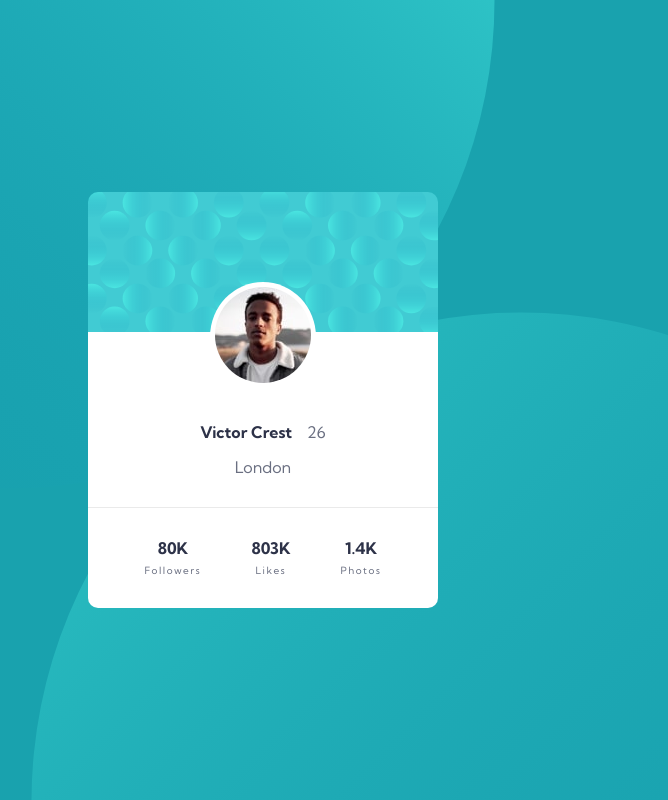
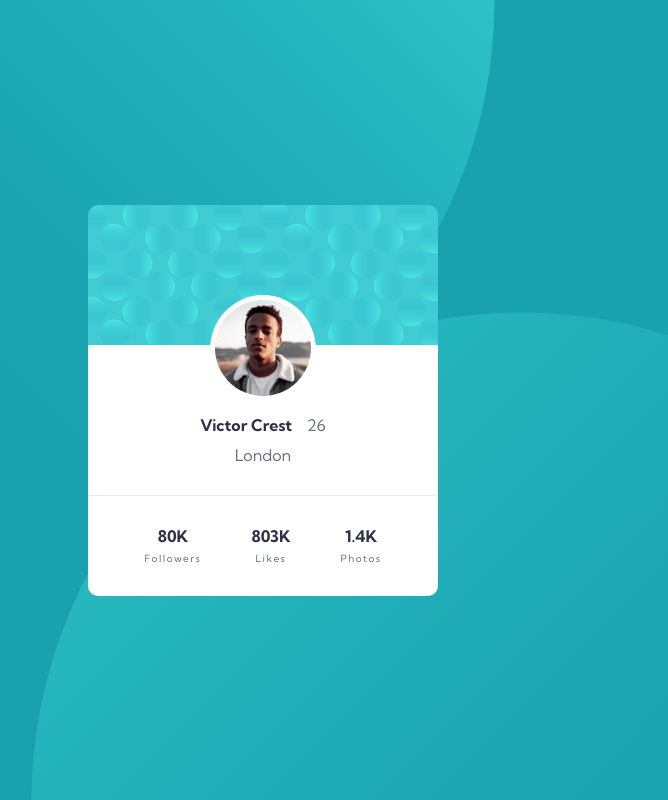
Before and after one commit to hhamza1/fem-profile-card, a plain HTML site: page index.html in a window 1280 px wide. Shown: the whole page, without its empty margins (377-1045 px from the left). Drawn offline with Linux system fonts and the light colour scheme.

Commit message:
Fixing padding for user info section

```diff
--- a/styles/style.css
+++ b/styles/style.css
@@ -53,8 +53,7 @@ p {
 
 .profile-info {
     font-weight: 700;
-    padding-top: 30px;
-    padding-bottom: 15px;
+    padding: 10px 0;
 }
 
 .profile-age, .profile-location {
```
